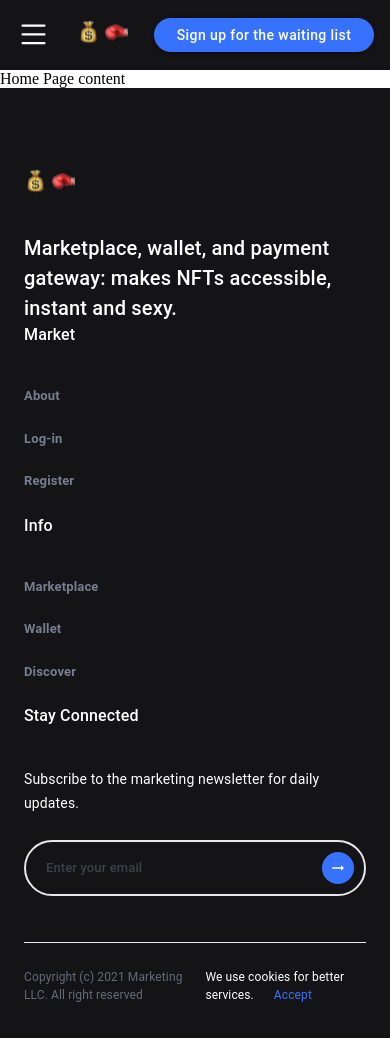
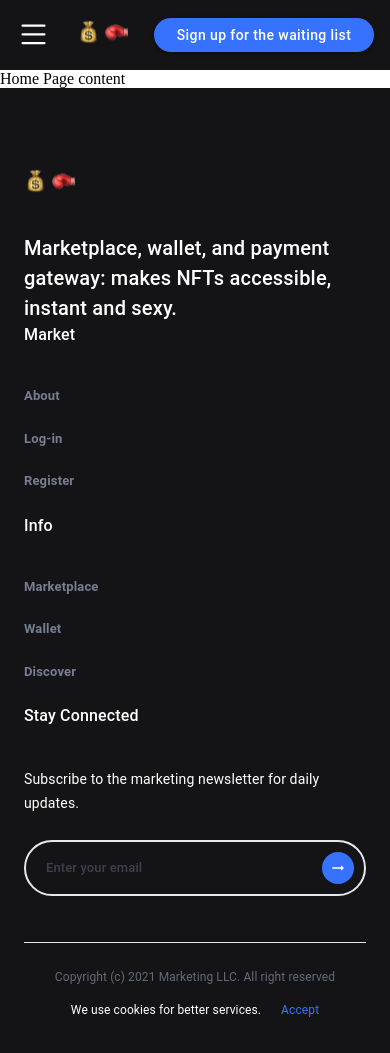
Before and after one commit to topdev0217/Landing_page, a React (Create React App) app: page / in a window 390 px wide. Built offline with nearby package versions, Linux system fonts and the light colour scheme.

Commit message:
Update: footer section margin

```diff
--- a/src/components/Footer/style.scss
+++ b/src/components/Footer/style.scss
@@ -100,6 +100,11 @@
       display: flex;
       justify-content: space-between;
       align-items: center;
+      flex-direction: row;
+
+      @media (max-width: 576px) {
+        flex-direction: column;
+      }
 
       .copylight {
         font-size: 12px;
@@ -120,6 +125,9 @@
             font-weight: 500;
           }
         }
+        @media (max-width: 576px) {
+          margin-top: 15px;
+        }
       }
     }
   }
```
